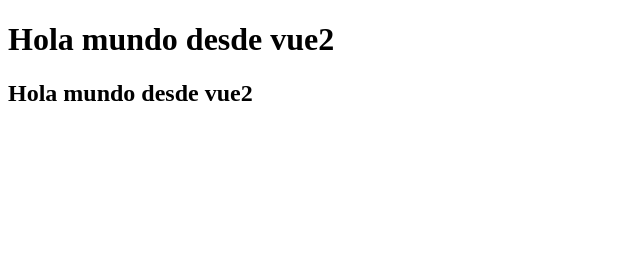
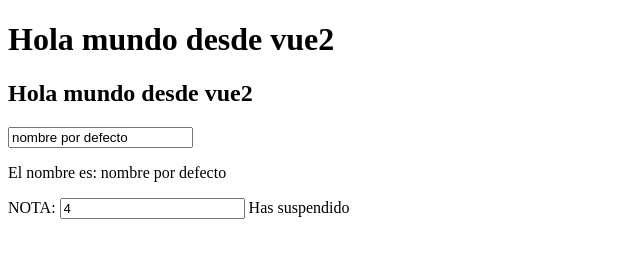
Before and after one commit to apenfe/VueJS, a plain HTML site: page codigo/index.html in a window 1280 px wide. Shown: the whole page, without its empty margins (0-640 px from the left). Drawn offline with nearby package versions, Linux system fonts and the light colour scheme.

Commit message:
directivas condicionales en VUEJS

```diff
--- a/codigo/index.html
+++ b/codigo/index.html
@@ -12,6 +12,19 @@
         <main>
             <h1>{{ texto }}</h1>
             <h2 v-text="texto"></h2>
+
+            <input type="text" v-model="nombre">
+            <p>El nombre es: {{nombre}}</p>
+
+            <!--<pre>
+                {{$data}}
+            </pre>-->
+
+            NOTA: <input type="number" v-model="nota">
+            <strong v-if="nota && nota >= 5 && nota <=99">Tu nota es mayor a 5, enhorabuena</strong>
+            <strong v-else-if="nota && nota == 100">Excelente</strong>
+            <span v-else>Has suspendido</span>
+
         </main>
 
         <script src="https://unpkg.com/vue@2.7.16/dist/vue.js"></script>
--- a/codigo/js/main.js
+++ b/codigo/js/main.js
@@ -1,8 +1,12 @@
 'use strict'
 
 new Vue({
+
     el: 'main',
     data: {
-        texto: "Hola mundo desde vue2"
+        texto: "Hola mundo desde vue2",
+        nombre: "nombre por defecto",
+        nota: 4
     }
+
 });
```
